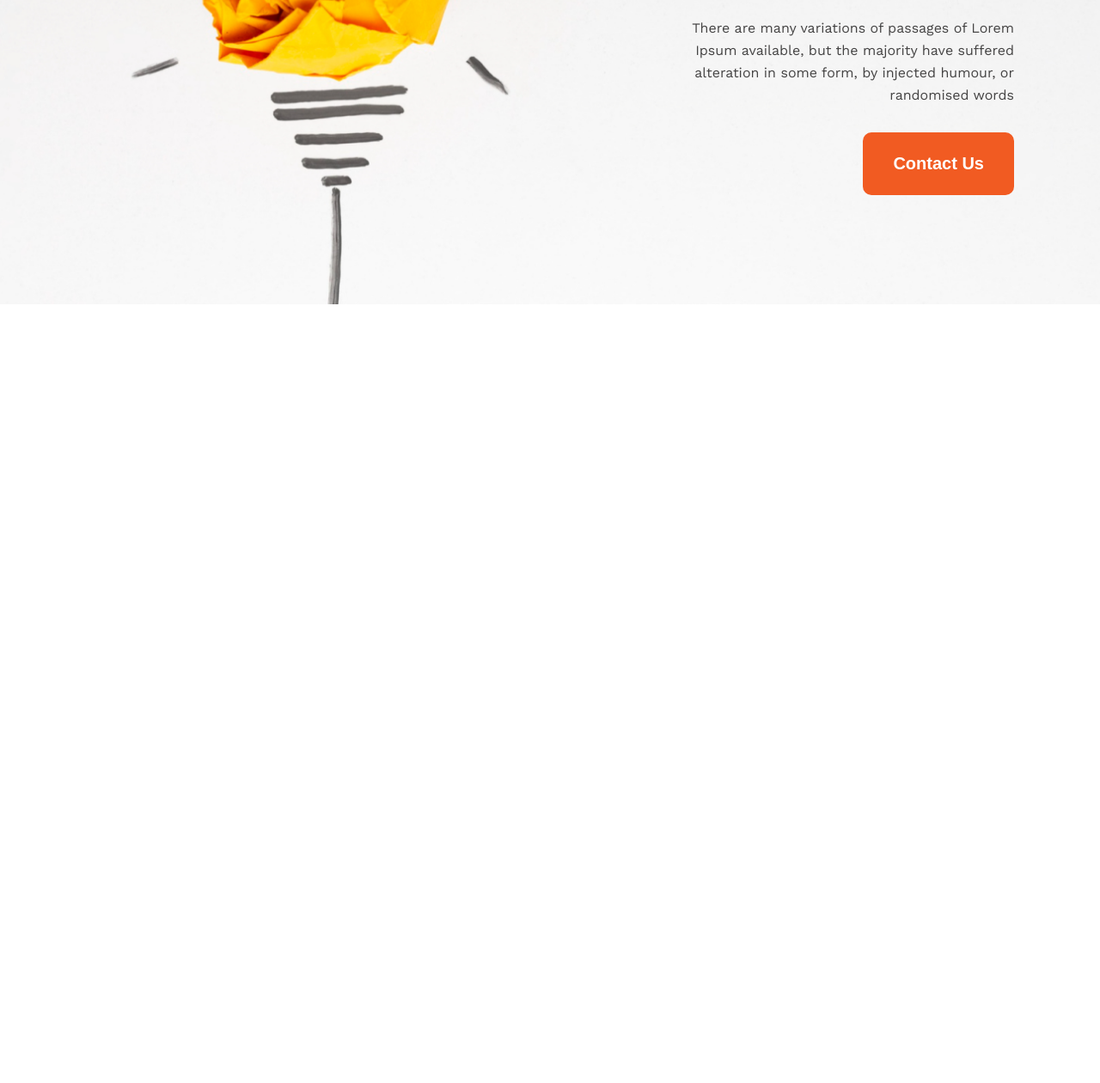
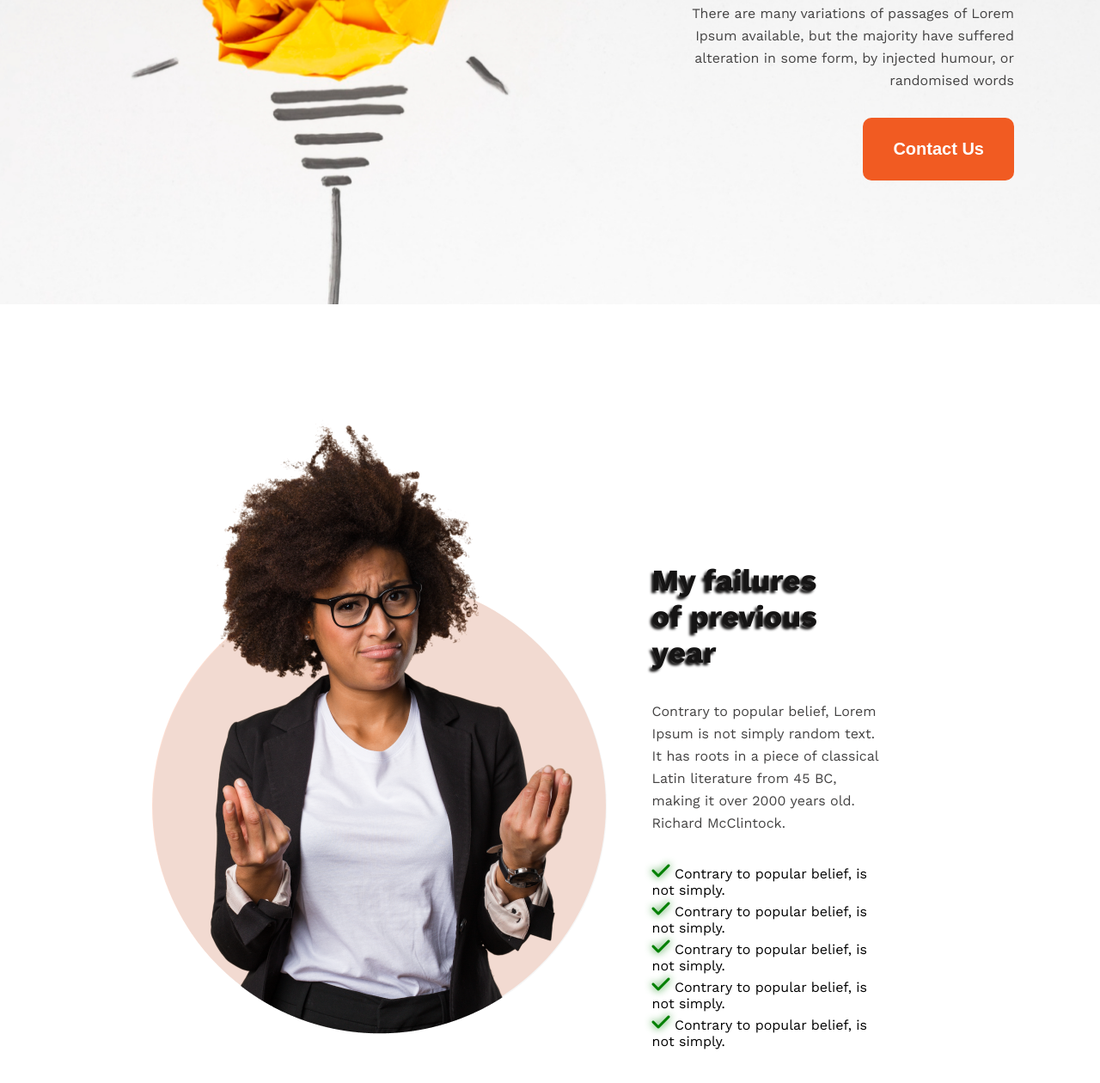
Before and after one commit to sowadsikder/Future-Plan, a plain HTML site: page index.html in a window 1280 px wide. Shown: the part 446-1706 px from the top of the page at 86% size. Before the commit the page ends 800 px from the top, so only its background shows below. Drawn offline with nearby package versions, Linux system fonts and the light colour scheme.

Commit message:
Banner-2 added

```diff
--- a/css/style.css
+++ b/css/style.css
@@ -1,14 +1,14 @@
 /* Universel Css Style */
-*{
-    margin: 0;
-    padding: 0;
-    box-sizing: border-box;
+* {
+  margin: 0;
+  padding: 0;
+  box-sizing: border-box;
 }
 
 /* all style sherad */
 
-body{
-    font-family: 'Work Sans', sans-serif;
+body {
+  font-family: "Work Sans", sans-serif;
 }
 /* header style start */
 
@@ -46,13 +46,60 @@ header {
 }
 .btn-primary {
   color: #fff;
-  background-color: #F15B22;
+  background-color: #f15b22;
   font-size: 20px;
   font-weight: 600;
   padding: 25px 35px;
   border: 0;
   border-radius: 10px;
+  margin-bottom: 35px;
 }
 button#btn-primary {
-    float: right;
+  float: right;
 }
+
+/* banner-2 style start */
+.banner-2-container {
+  display: flex;
+  align-items: center;
+  justify-content: space-around;
+  padding: 150px;
+
+  margin-top: 150px;
+}
+.person-title {
+  width: 27%;
+  margin-right: 80px;
+}
+.section-title-2 {
+  color: #151414;
+  font-size: 35px;
+  font-weight: 700;
+  text-shadow: -3px 3px 3px;
+  margin-bottom: 35px;
+  margin-right: 70px;
+}
+.section-description-2 {
+  color: #444343;
+  font-size: 16px;
+  font-weight: 400;
+  line-height: 26px;
+  margin-bottom: 30px;
+}
+.circle {
+  width: 527.929px;
+  height: 527.929px;
+  border-radius: 527.929px;
+  background: rgba(241, 91, 34, 0.2);
+  position: relative;
+}
+img.person-Img {
+  position: absolute;
+  margin-top: -195px;
+  left: -22px;
+}
+.Contrary > p > i {
+  color: green;
+  font-size: 24px;
+  text-shadow: 0px 0px 10px;
+}
--- a/index.html
+++ b/index.html
@@ -4,6 +4,7 @@
 <head>
     <meta charset="UTF-8">
     <meta name="viewport" content="width=device-width, initial-scale=1.0">
+    <script src="https://kit.fontawesome.com/2604bb46b0.js" crossorigin="anonymous"></script>
     <link rel="preconnect" href="https://fonts.googleapis.com">
     <link rel="preconnect" href="https://fonts.gstatic.com" crossorigin>
     <link href="https://fonts.googleapis.com/css2?family=Work+Sans:wght@400;500;600;700;800;900&display=swap"
@@ -23,7 +24,26 @@
     </header>
 
     <main>
-
+        <section class="banner-2">
+            <div class="banner-2-container">
+                <div class="circle">
+                    <img class="person-Img" src="images/person.png" alt="">
+                </div>
+                <div class="person-title">
+                    <h3 class="section-title-2">My failures of previous year</h3>
+                    <p class="section-description-2">Contrary to popular belief, Lorem Ipsum is not simply random text.
+                        It has roots in a piece of classical Latin literature from 45 BC, making it over 2000 years old.
+                        Richard McClintock.</p>
+                    <div class="Contrary">
+                        <p><i class="fa-solid fa-check"></i> Contrary to popular belief, is not simply.</p>
+                        <p><i class="fa-solid fa-check"></i> Contrary to popular belief, is not simply.</p>
+                        <p><i class="fa-solid fa-check"></i> Contrary to popular belief, is not simply.</p>
+                        <p><i class="fa-solid fa-check"></i> Contrary to popular belief, is not simply.</p>
+                        <p><i class="fa-solid fa-check"></i> Contrary to popular belief, is not simply.</p>
+                    </div>
+                </div>
+            </div>
+        </section>
     </main>
 
     <footer>
```
